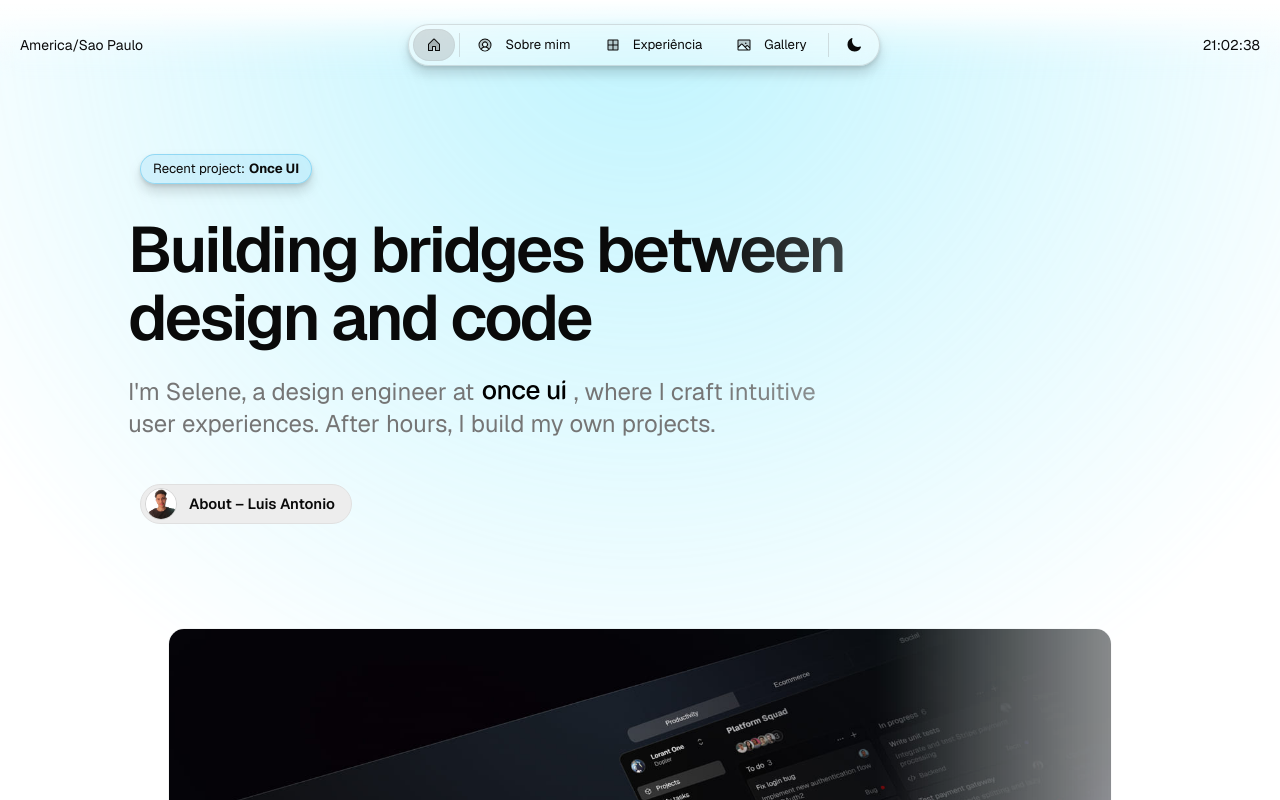
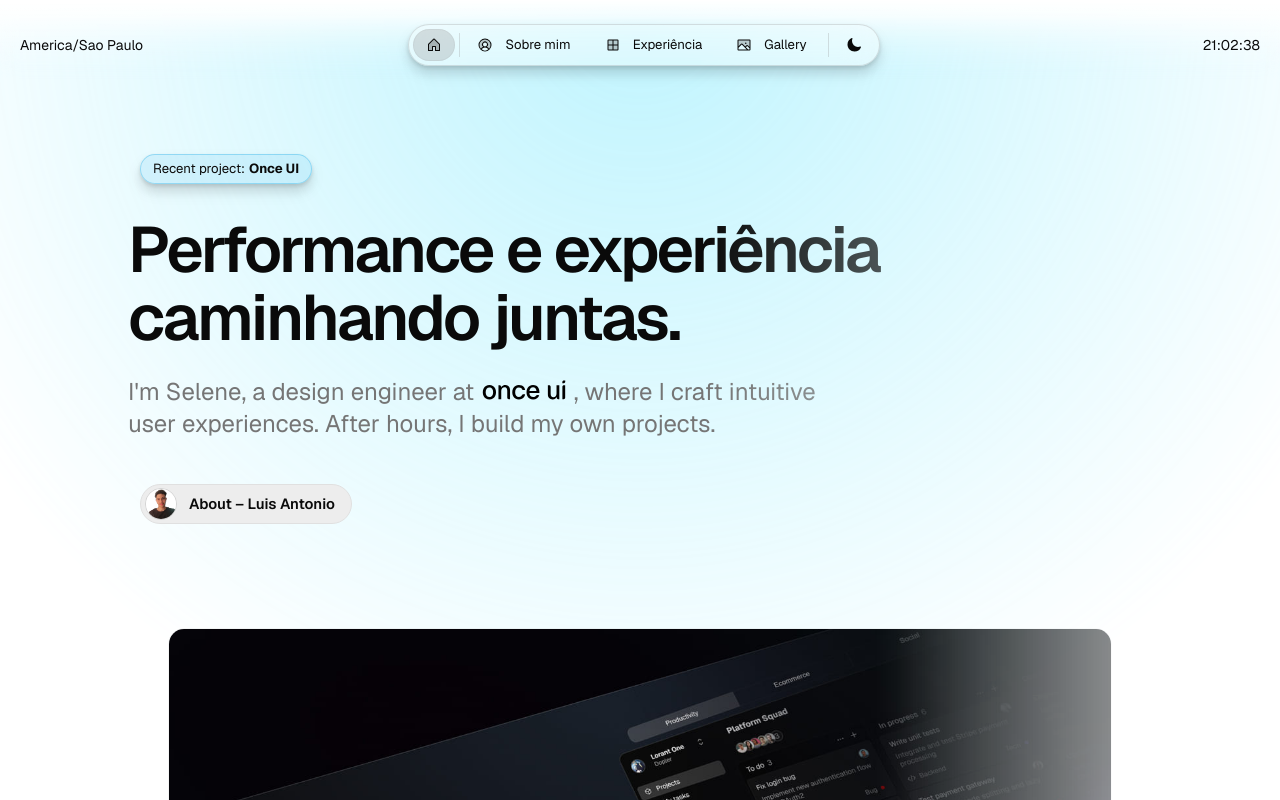
Before and after one commit to luisantoniofilho/my-portfolio, a Next.js app: page / in a window 1280 px wide. Shown: the top 800 px of the page. Built offline with nearby package versions, Linux system fonts and the light colour scheme.

Commit message:
feat: update the headline

```diff
--- a/src/app/resources/content.js
+++ b/src/app/resources/content.js
@@ -55,7 +55,7 @@ const home = {
   label: "Home",
   title: `${person.name}`,
   description: `Portfolio website showcasing my work as a ${person.role}`,
-  headline: <>Building bridges between design and code</>,
+  headline: <>Performance e experiência caminhando juntas.</>,
   featured: {
     display: true,
     title: (
```
